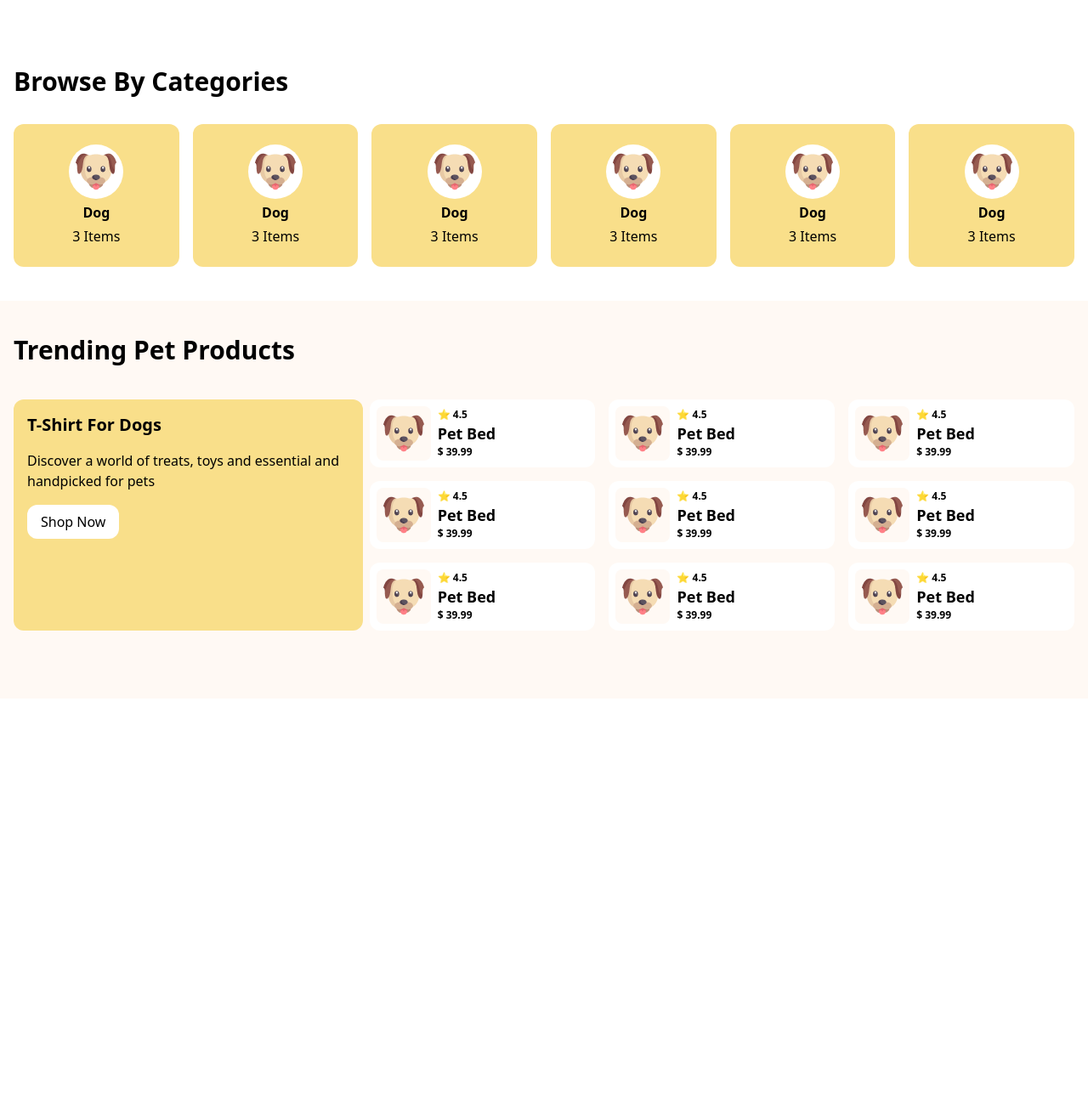
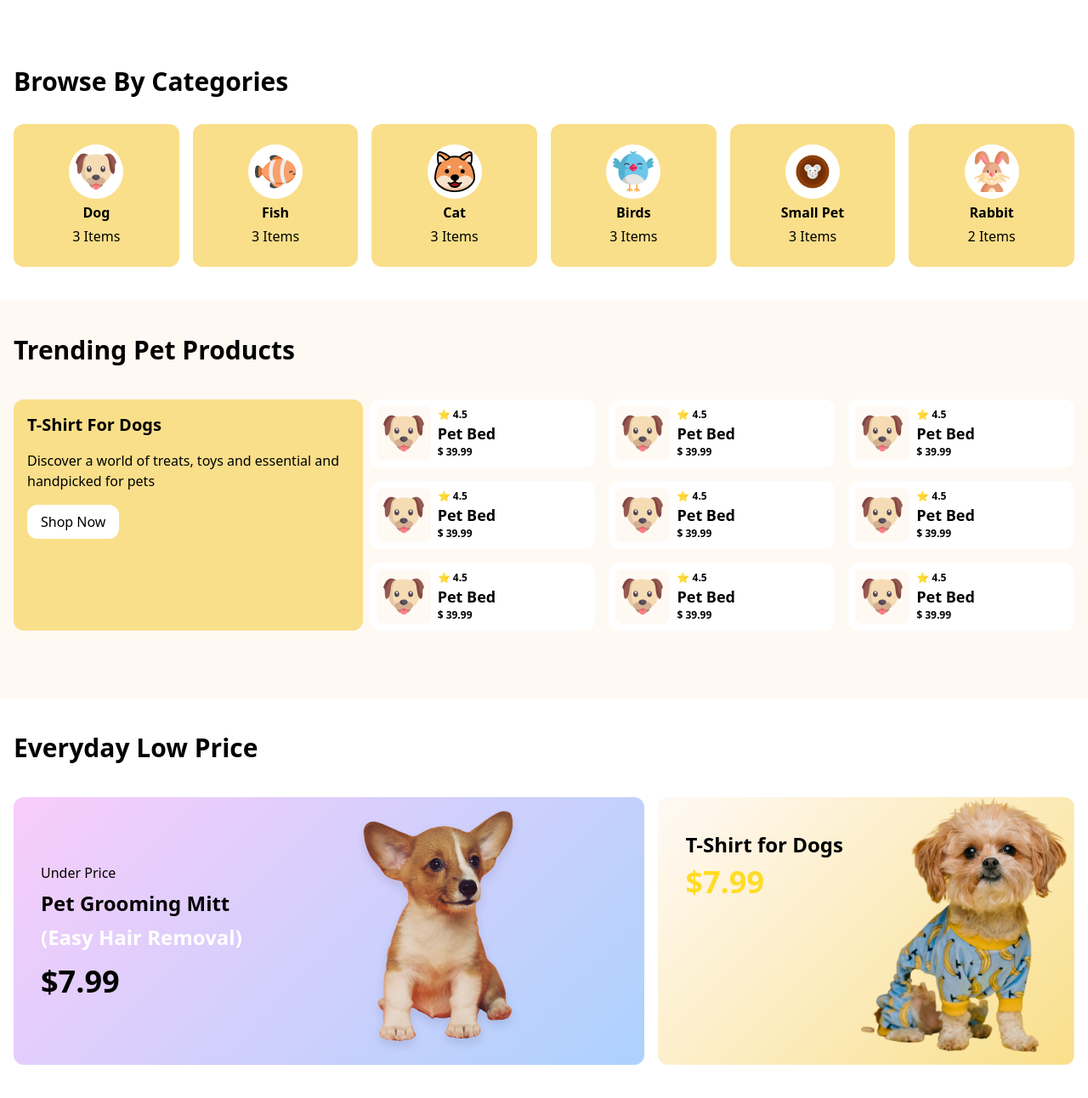
Before and after one commit to RahulTrust21/assignment-03, a plain HTML site: page index.html in a window 1280 px wide. Shown: the part 902-2194 px from the top of the page at 85% size. Before the commit the page ends 1724 px from the top, so only its background shows below. Drawn offline with nearby package versions, Linux system fonts and the light colour scheme.

Commit message:
Low Price section done

```diff
--- a/index.html
+++ b/index.html
@@ -15,16 +15,16 @@
             <!-- logo -->
             <div class="flex items-center gap-3">
                 <img src="./c1-assets/logo-header.png" class="w-8" alt="">
-                <h3 class="text-2xl font-semibold">Browse <span class="text-[#FFDC26]">4</span>Pets</h3>
+                <h3 class="text-2xl font-semibold hidden md:block">Browse <span class="text-[#FFDC26]">4</span>Pets</h3>
 
             </div>
-            <div class="flex gap-4 items-center">
+            <div class="hidden md:flex gap-4 items-center">
                 <p>Find a Pet</p>
                 <p>Breed</p>
                 <p>Contact Us</p>
 
             </div>
-            <div>
+            <div class="hidden md:block">
                 <img src="" alt="">
                 <img src="" alt="">
                 <button class="border-2 px-4 py-2 rounded-xl border-[#FFDC26]">Login</button>
@@ -39,7 +39,8 @@
         <section class="container px-4 mx-auto my-6 md:my-10 min-h-screen bgImg bg-cover bg-no-repeat">
             <div>
                 <h1 class="font-bold text-3xl md:text-5xl max-w-xl">Pamper Your Pet, Because They Deserve the Best</h1>
-                <p class="max-w-lg text-[#111111] py-6">Discover a world of treats, toys, and essentials handpicked for your furry friends. Shop now and make
+                <p class="max-w-lg text-[#111111] py-6">Discover a world of treats, toys, and essentials handpicked for
+                    your furry friends. Shop now and make
                     tails wag with joy!</p>
                 <button class="bg-[#FFDC26] px-4 py-2 rounded-xl">Find a Pet</button>
             </div>
@@ -62,46 +63,46 @@
                 <!-- Single card -->
                 <div class="px-8 py-6 bg-[#F9DF8A] flex flex-col gap-1 items-center rounded-xl">
                     <div class="bg-white flex justify-center items-center w-16 h-16 rounded-full">
-                        <img src="./c1-assets/dog-cartoon.png" alt="">
+                        <img src="./c1-assets/fish-cartoon.png" alt="">
                     </div>
-                    <h3 class=" font-bold">Dog</h3>
+                    <h3 class=" font-bold">Fish</h3>
                     <p class="font-medium">3 Items</p>
 
                 </div>
                 <!-- Single card -->
                 <div class="px-8 py-6 bg-[#F9DF8A] flex flex-col gap-1 items-center rounded-xl">
                     <div class="bg-white flex justify-center items-center w-16 h-16 rounded-full">
-                        <img src="./c1-assets/dog-cartoon.png" alt="">
+                        <img src="./c1-assets/cat-cartoon.png" alt="">
                     </div>
-                    <h3 class=" font-bold">Dog</h3>
+                    <h3 class=" font-bold">Cat</h3>
                     <p class="font-medium">3 Items</p>
 
                 </div>
                 <!-- Single card -->
                 <div class="px-8 py-6 bg-[#F9DF8A] flex flex-col gap-1 items-center rounded-xl">
                     <div class="bg-white flex justify-center items-center w-16 h-16 rounded-full">
-                        <img src="./c1-assets/dog-cartoon.png" alt="">
+                        <img src="./c1-assets/bird-cartoon.png" alt="">
                     </div>
-                    <h3 class=" font-bold">Dog</h3>
+                    <h3 class=" font-bold">Birds</h3>
                     <p class="font-medium">3 Items</p>
 
                 </div>
                 <!-- Single card -->
                 <div class="px-8 py-6 bg-[#F9DF8A] flex flex-col gap-1 items-center rounded-xl">
                     <div class="bg-white flex justify-center items-center w-16 h-16 rounded-full">
-                        <img src="./c1-assets/dog-cartoon.png" alt="">
+                        <img src="./c1-assets/mouse-cartoon.png" alt="">
                     </div>
-                    <h3 class=" font-bold">Dog</h3>
+                    <h3 class=" font-bold">Small Pet</h3>
                     <p class="font-medium">3 Items</p>
 
                 </div>
                 <!-- Single card -->
                 <div class="px-8 py-6 bg-[#F9DF8A] flex flex-col gap-1 items-center rounded-xl">
                     <div class="bg-white flex justify-center items-center w-16 h-16 rounded-full">
-                        <img src="./c1-assets/dog-cartoon.png" alt="">
+                        <img src="./c1-assets/rabbit-cartoon.png" alt="">
                     </div>
-                    <h3 class=" font-bold">Dog</h3>
-                    <p class="font-medium">3 Items</p>
+                    <h3 class=" font-bold">Rabbit</h3>
+                    <p class="font-medium">2 Items</p>
 
                 </div>
             </div>
@@ -238,12 +239,45 @@
         </section>
 
         <!-- Low price -->
-        <section class="container mx-auto">
+        <section class="container mx-auto px-4 py-10">
+
+            <h2 class="text-xl md:text-3xl font-bold">Everyday Low Price</h2>
+
+            <div class="grid grid-cols-1 md:grid-cols-5 gap-4 mt-10">
+
+                <div class=" md:col-span-3 grid grid-cols-2 gap-2 items-center bigDog px-8 rounded-xl">
+                    <!-- text -->
+                    <div>
+                        <p class="font-medium">Under Price</p>
+                        <h4 class="text-lg md:text-2xl font-semibold pt-2">Pet Grooming Mitt</h4>
+                        <h3 class="text-lg md:text-2xl font-semibold text-white pt-2 pb-4">(Easy Hair Removal)</h3>
+                        <h1 class="font-bold text-3xl md:text-4xl">$7.99</h1>
+                    </div>
+                    <!-- img -->
+                    <div class="w-48 md:w-64">
+                        <img src="./c1-assets/cute-dog-mid.png" class="w-full" alt="">
+
+                    </div>
+
+
+                </div>
+                <div class=" md:col-span-2 bigDog2 p-8 rounded-xl">
+                    <div>
+                        <h3 class="text-2xl font-semibold pt-2">T-Shirt for Dogs</h3>
+                        <h1 class="text-[#FFDC26] font-bold text-4xl mt-2">$7.99</h1>
+                    </div>
+
+                </div>
+
+            </div>
+
 
         </section>
-
         <!-- Awesome news -->
         <section class="container mx-auto">
+            <div>
+                <img src="" alt="">
+            </div>
 
         </section>
 
--- a/style.css
+++ b/style.css
@@ -1,3 +1,19 @@
-.bgImg{
+.bgImg {
     background-image: url(./c1-assets/cat-big.png);
 }
+
+.dogsTshirt {
+    background-image: url(./c1-assets/cute-pet-small.png);
+}
+
+.bigDog {
+    background: linear-gradient(134.71deg, rgb(248, 204, 251) 1.286%, rgb(172, 210, 253) 100%);
+}
+
+.bigDog2 {
+    background:  url('./c1-assets/cute-pet-mid.png'), linear-gradient(134.71deg, rgb(255, 249, 244) 1.511%, rgb(249, 223, 138) 100%);
+
+    background-size: contain;
+    background-position: right;
+    background-repeat: no-repeat;
+}
```
Lines whose indentation alone changed are shown as unchanged.
